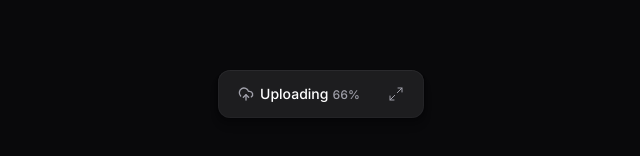
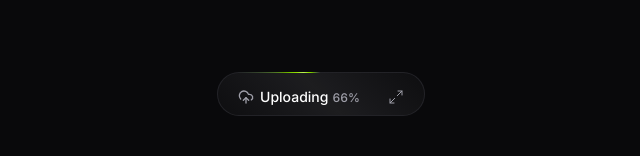
Before and after one commit to gabrielpramalho/widget-upload-file, a React (Vite) app: page / in a window 1280 px wide. Shown: the part 306-462 px from the top of the page, without its empty margins (319-959 px from the left). Built offline with nearby package versions, Linux system fonts and the light colour scheme.

Commit message:
feat: add animations to border

```diff
--- a/src/components/upload-widget.tsx
+++ b/src/components/upload-widget.tsx
@@ -6,20 +6,24 @@
 import { UploadWidgetUploadList } from './upload-widget-upload-list'
 
 export function UploadWidget() {
+	const isThereAnyPendingUpload = true
+
 	const [isWidgetOpen, toggleWidgetOpen] = useCycle(false, true)
 
 	return (
-		<Collapsible.Root onOpenChange={() => toggleWidgetOpen()}>
+		<Collapsible.Root onOpenChange={() => toggleWidgetOpen()} asChild>
 			<motion.div
-				className="bg-zinc-900 overflow-hidden max-w-90 rounded-xl shadow-card"
+				data-progress={isThereAnyPendingUpload}
+				className="bg-zinc-900 max-w-90 overflow-hidden rounded-xl data-[state=open]:shadow-card border border-transparent animate-border data-[state=closed]:rounded-3xl data-[state=closed]:data-[progress=false]:shadow-card data-[state=closed]:data-[progress=true]:[background:linear-gradient(45deg,#09090B,theme(colors.zinc.900)_50%,#09090B)_padding-box,conic-gradient(from_var(--border-angle),theme(colors.zinc.700/.48)_80%,_theme(colors.lime.500)_86%,_theme(colors.lime.300)_90%,_theme(colors.lime.500)_94%,_theme(colors.zinc.600/.48))_border-box]"
 				animate={isWidgetOpen ? 'open' : 'closed'}
 				variants={{
 					closed: {
 						width: 'max-content',
 						height: 44,
 						transition: {
-							type: 'decay',
-						}
+							type: 'keyframes',
+							duration: 0.05,
+						},
 					},
 					open: {
 						width: 360,
--- a/src/index.css
+++ b/src/index.css
@@ -17,4 +17,18 @@
 	--opacity-2: 0.02;
 
   --text-xxs: 0.625rem;
+
+	--animate-border: border 2s linear infinite;
+
+	@keyframes border {
+    to {
+      --border-angle: 360deg
+    }
+  }
 }
+
+@property --border-angle {
+	syntax: "<angle>";
+	initial-value: 0deg;
+	inherits: false;
+}
```
